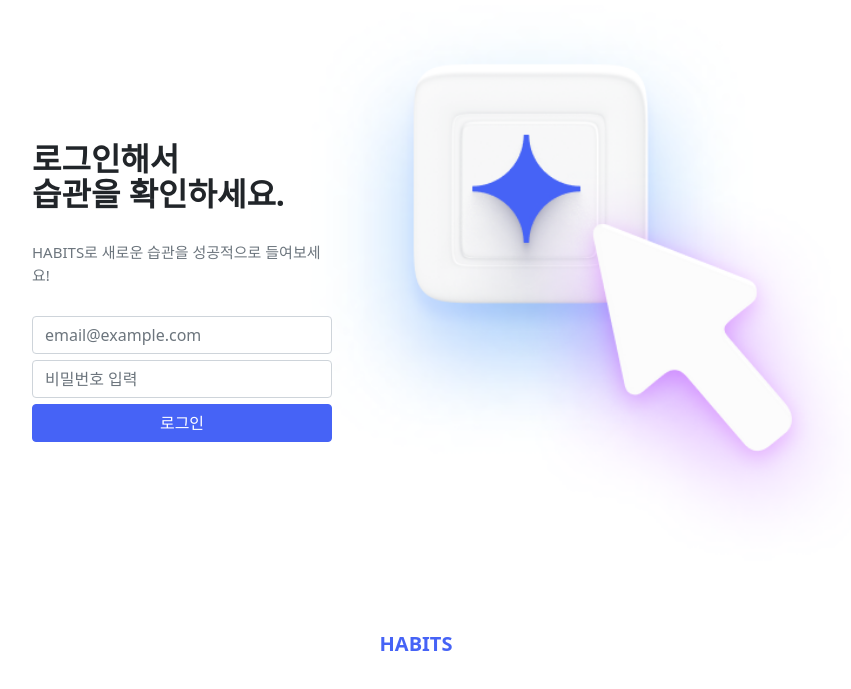
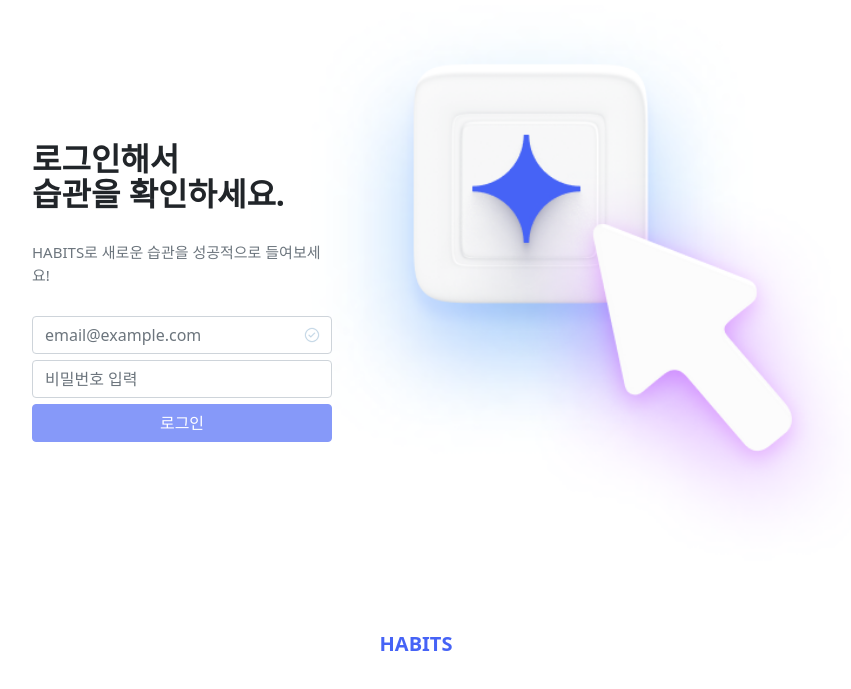
Before and after one commit to Hyojung-Lee/Habit_webapp, a Vue app: page /#/login in a window 1280 px wide. Shown: the part 109-798 px from the top of the page, without its empty margins (224-1075 px from the left). Built offline with nearby package versions, Linux system fonts and the light colour scheme; a web font is replaced by a local one.

Commit message:
로그인시 이메일, 비밀번호 형식 확인 후 버튼 활성화 기능 추가

```diff
--- a/src/routes/Login.vue
+++ b/src/routes/Login.vue
@@ -10,12 +10,14 @@
       </div>
 
       <div class="form-group">
-        <input type="text" placeholder="email@example.com" class="form-control" v-model="user.id"/>
+        <img v-if="emailValidated" src="../assets/check_valid.png" alt="validated" class="validate">
+        <img v-else src="../assets/check_invalid.png" alt="validated" class="validate">
+        <input type="text" placeholder="email@example.com" class="form-control" v-model="user.id" />
       </div>
       <div class="form-group">
         <input type="password" placeholder="비밀번호 입력" class="form-control" v-model="user.password"/>
       </div>
-      <button  class="btn btn-primary" v-on:click="handleLogin">로그인</button>
+      <button :disabled='loginDisabled' class="btn btn-primary" v-on:click="handleLogin">로그인</button>
       <alert-dialog :message="alertDialogMessage" :loading="loading" v-if="alertDialog" @close="alertDialog = false" />
   </div>
 </template>
@@ -45,7 +47,18 @@ export default {
       },
       alertDialog :false,
       alertDialogMessage : "",
-      loginActive : false,
+      emailValidated : false,
+      loginDisabled : true,
+    }
+  },
+  watch: {
+    //input form 양식 변화 감시
+    user: {
+      deep: true,
+      handler(value){
+        console.log(value);
+        this.validateLogin(value);
+      }
     }
   },
   //컴포넌트에서 사용하는 메소드 정의
@@ -71,12 +84,18 @@ export default {
     handleLogout(){
       this.$store.dispatch("removeAuth");
     },
-    inputFill(){
-      if(this.user.id != "" && this.user.password != "" ){
-        console.log("Login Active")
-        this.loginActive = true;
-      }else {
-        this.loginActive = false;
+    //로그인 input form 양식 확인
+    validateLogin(value){
+      if(/^\w+([\.-]?\w+)*@\w+([\.-]?\w+)*(\.\w{2,3})+$/.test(value.id)){
+        this.emailValidated = true;
+      }else{
+        this.emailValidated = false;
+      }
+      if (this.emailValidated == true && value.password.toString().length >= 4) {
+        console.log("로그인 버튼 누를 수 있음");
+        this.loginDisabled = false;
+      }else{
+        this.loginDisabled = true;
       }
     }
   }
@@ -118,6 +137,15 @@ export default {
     .form-group {
       margin-bottom: 6px;
       background-color: none;
+      position: relative;
+      .validate {
+        transition: .2s;
+        position: absolute;
+        height: 16px;
+        top: 50%;
+        margin-top: -8px;
+        right: 12px;
+      }
     }
   }
 
```
Also changed, not shown: src/assets/check_invalid.png (added), src/assets/check_valid.png (added).
